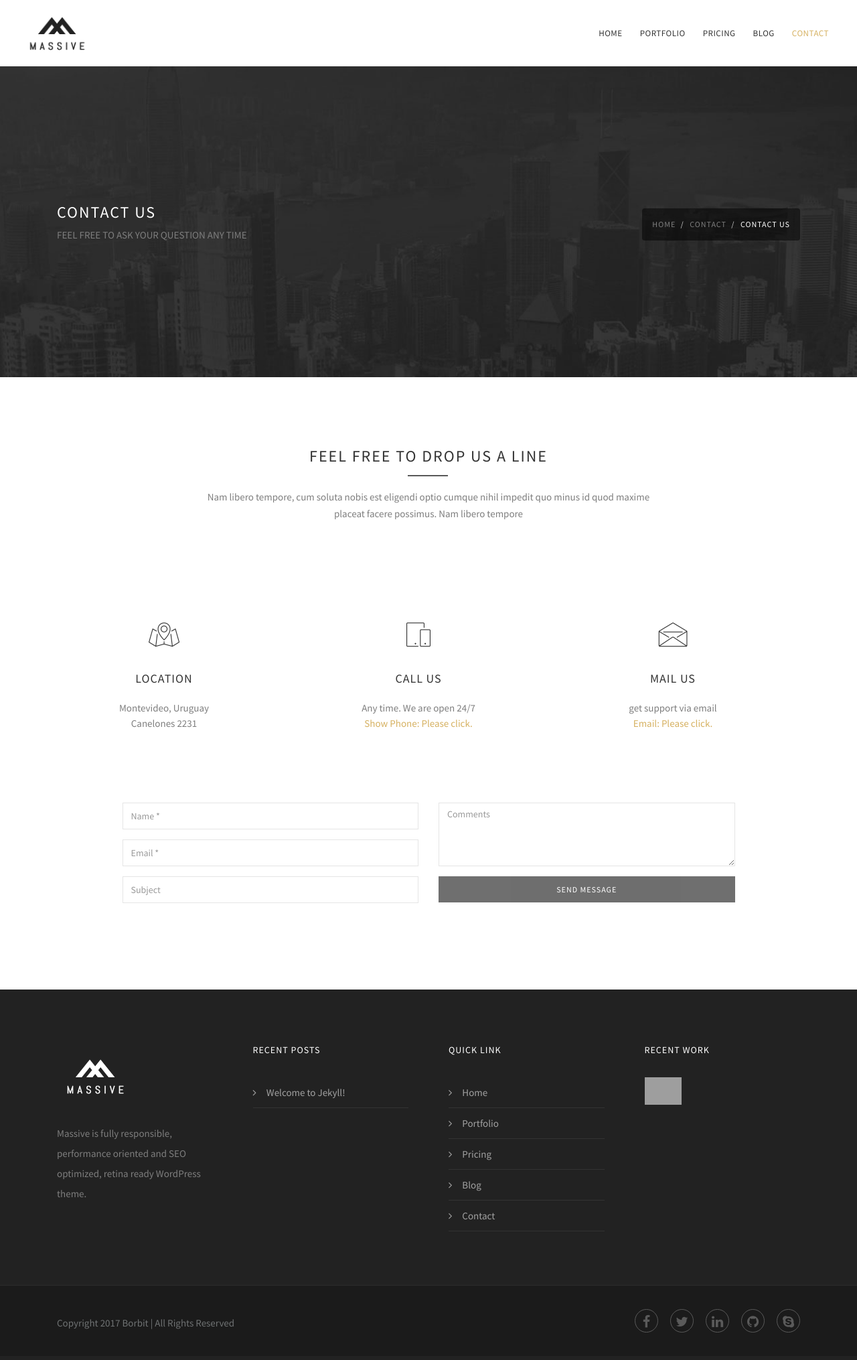
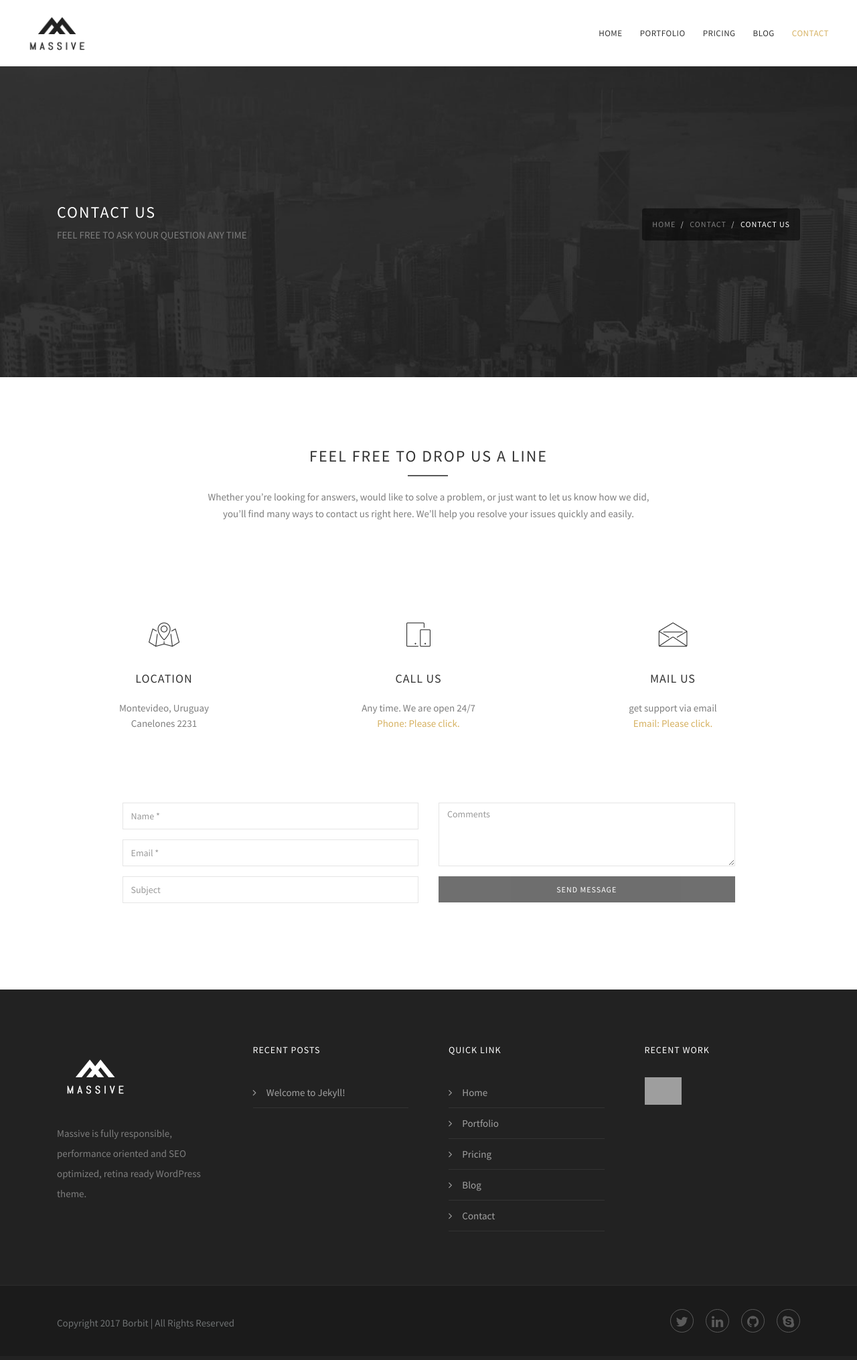
Before and after one commit to gastonborba/gastonborba.github.io, a Jekyll site: the page built from contact.html, in a window 1280 px wide. Shown: the whole page at 67% size. Built offline with Jekyll 4.4.1, drawn with Linux system fonts in a browser that asks for light colours; comment, search, counter and statistics services are not loaded; grey boxes are pictures that could not be loaded.

Commit message:
finish contact

```diff
--- a/_config.yml
+++ b/_config.yml
@@ -27,7 +27,6 @@ twitter_link: https://twitter.com/borbits
 github_link: https://github.com/gastonborba
 linkedin_link: https://www.linkedin.com/in/gast%C3%B3n-borba-6567822a/
 skype_link: skype:gastonborba_2?userinfo
-facebook_link: https://www.facebook.com/horaciogaston.borbamarins
 
 # Build settings
 markdown: kramdown
--- a/_includes/footer.html
+++ b/_includes/footer.html
@@ -49,7 +49,6 @@
                 </div>
                 <div class="col-md-6">
                     <div class="social-link circle pull-right">
-                        <a href="{{ site.facebook_link }}"><i class="fa fa-facebook"></i></a>
                         <a href="{{ site.twitter_link }}"><i class="fa fa-twitter"></i></a>
                         <a href="{{ site.linkedin_link }}"><i class="fa fa-linkedin"></i></a>
                         <a href="{{ site.github_link }}"><i class="fa fa-github"></i></a>
--- a/contact.html
+++ b/contact.html
@@ -28,7 +28,7 @@ menu: Contact
         <div class="container">
             <div class="heading-title-alt border-short-bottom text-center ">
                 <h3 class="text-uppercase">feel free to drop us a line</h3>
-                <div class="half-txt">Nam libero tempore, cum soluta nobis est eligendi optio cumque nihil impedit quo minus id quod maxime placeat facere possimus. Nam libero tempore</div>
+                <div class="half-txt">Whether you’re looking for answers, would like to solve a problem, or just want to let us know how we did, you’ll find many ways to contact us right here. We’ll help you resolve your issues quickly and easily.</div>
             </div>
             <div class="row page-content">
                 <div class="col-md-4">
@@ -55,7 +55,7 @@ menu: Contact
                         </div>
                         <div class="desc">
                             Any time. We are open 24/7
-                            <br/> <a id="phone" href="#" onclick='showPone(this);'>Show Phone: Please click.
+                            <br/> <a id="phone" href="#" onclick='showPone(this);'>Phone: Please click.
                                 <span hidden>XPf1BGtcVQx4VQp2ZvN1AGD=</span>
                             </a>
                         </div>
```
